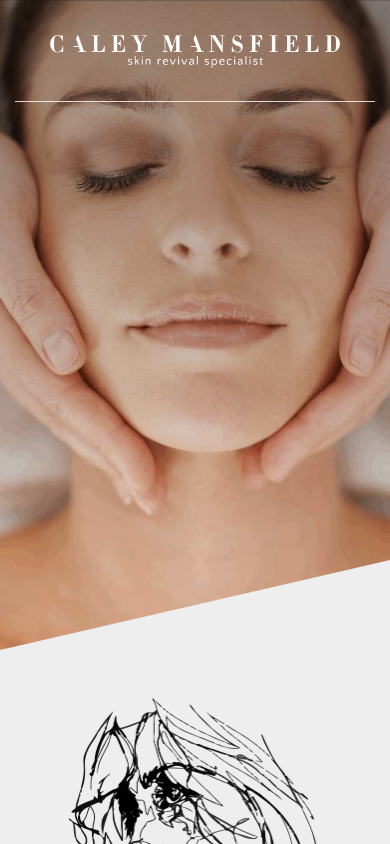
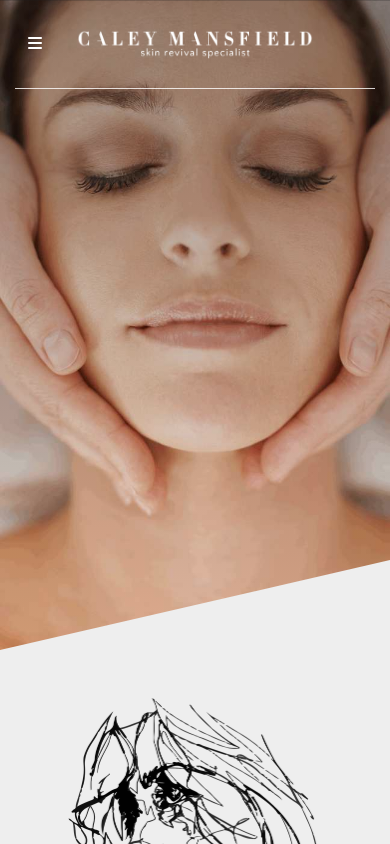
Before and after one commit to Lucamilne/caleymansfieldskincare, a React (Create React App) app: page / in a window 390 px wide. Shown: the top 844 px of the page. Built offline with nearby package versions, Linux system fonts and the light colour scheme; a web font is replaced by a local one.

Commit message:
added back menu on mobile sm

```diff
--- a/src/Navigation.js
+++ b/src/Navigation.js
@@ -38,7 +38,7 @@ class Navigation extends React.Component {
                     </Nav>
                 </div>
                 <Navbar variant="dark" id="navbar" className="d-flex justify-content-center">
-                    <div className="nav__menu-btn d-none d-md-block d-xl-none">
+                    <div className="nav__menu-btn d-md-block d-xl-none">
                         <Button onClick={this.toggleMenu} variant="outline-light" className="menu-btn"><i className="fas fa-bars"></i></Button>
                     </div>
                     <Col xl={4} className="d-none d-xl-block">
@@ -51,8 +51,8 @@ class Navigation extends React.Component {
                             <Nav.Link href="#testimonials">Testimonials</Nav.Link>
                         </Nav>
                     </Col>
-                    <Col sm={9} lg={6} xl={4} className="logo">
-                        <Navbar.Brand href="#home" className="m-0">
+                    <Col xs={9} lg={6} xl={4} className="logo">
+                        <Navbar.Brand className="m-0">
                             <Image
                                 src={require("./images/logo-alt_fff.png")}
                                 className="d-inline-block align-top my-3"
--- a/src/styles/_Navigation.scss
+++ b/src/styles/_Navigation.scss
@@ -46,6 +46,7 @@
   }
   .menu-btn {
     border-radius: 0px;
+    border: 0;
   }
   &::after {
     content: "";
```
Also changed, not shown: src/styles/App.css, 1 other file (tests, documents, lock files or other folders).
